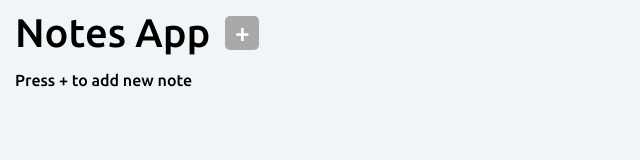
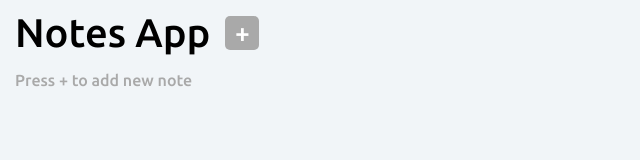
Before and after one commit to blackbeard-guy/Notes_app_js, a plain HTML site: page index.html in a window 1280 px wide. Shown: the whole page, without its empty margins (0-640 px from the left). Drawn offline with Linux system fonts and the light colour scheme.

Commit message:
Update style.css

```diff
--- a/style.css
+++ b/style.css
@@ -119,3 +119,7 @@ body{
     width: 100%;
     height: 280px;
 }
+
+.descr{
+    color: darkgray;
+}
```
